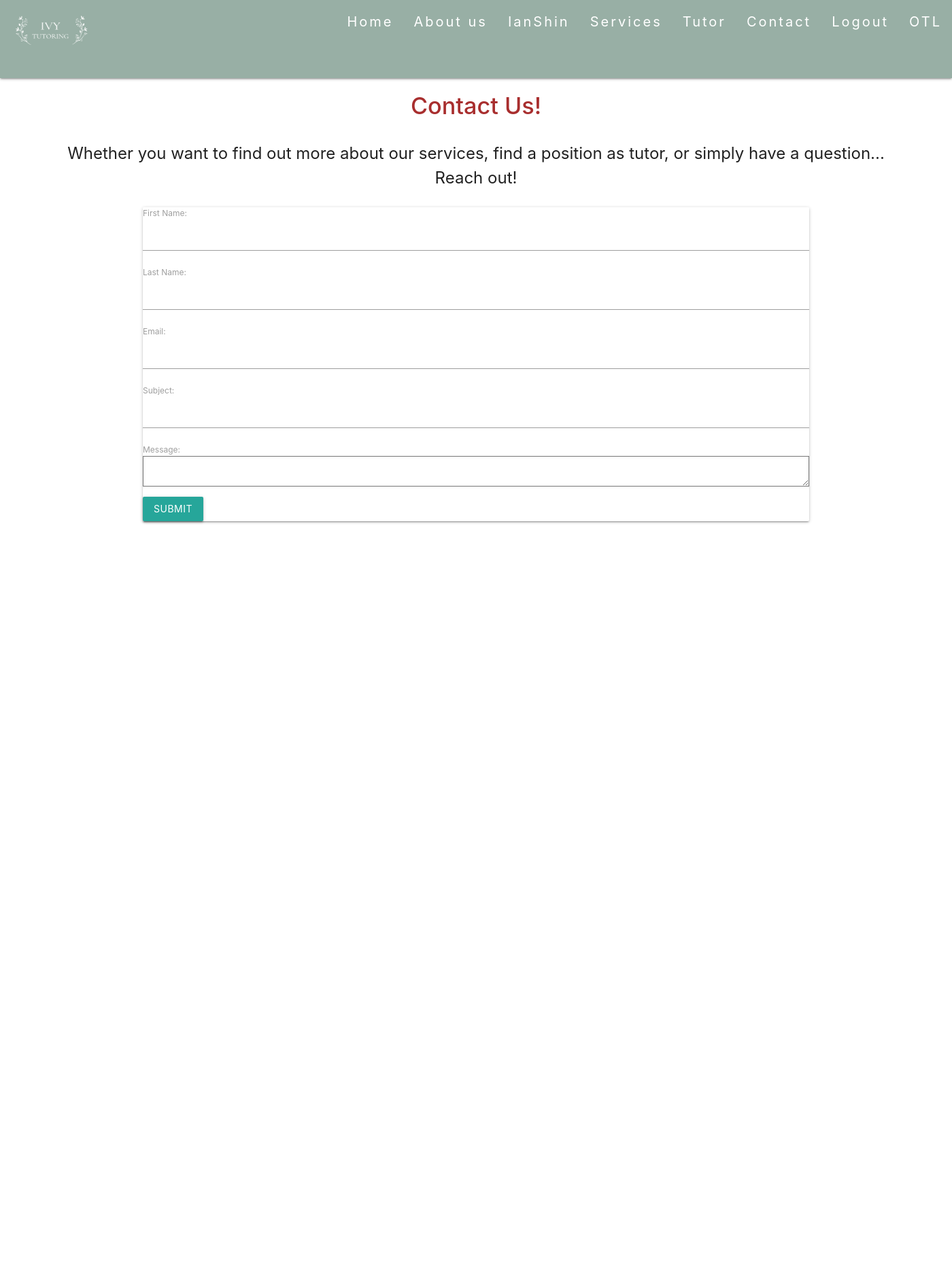
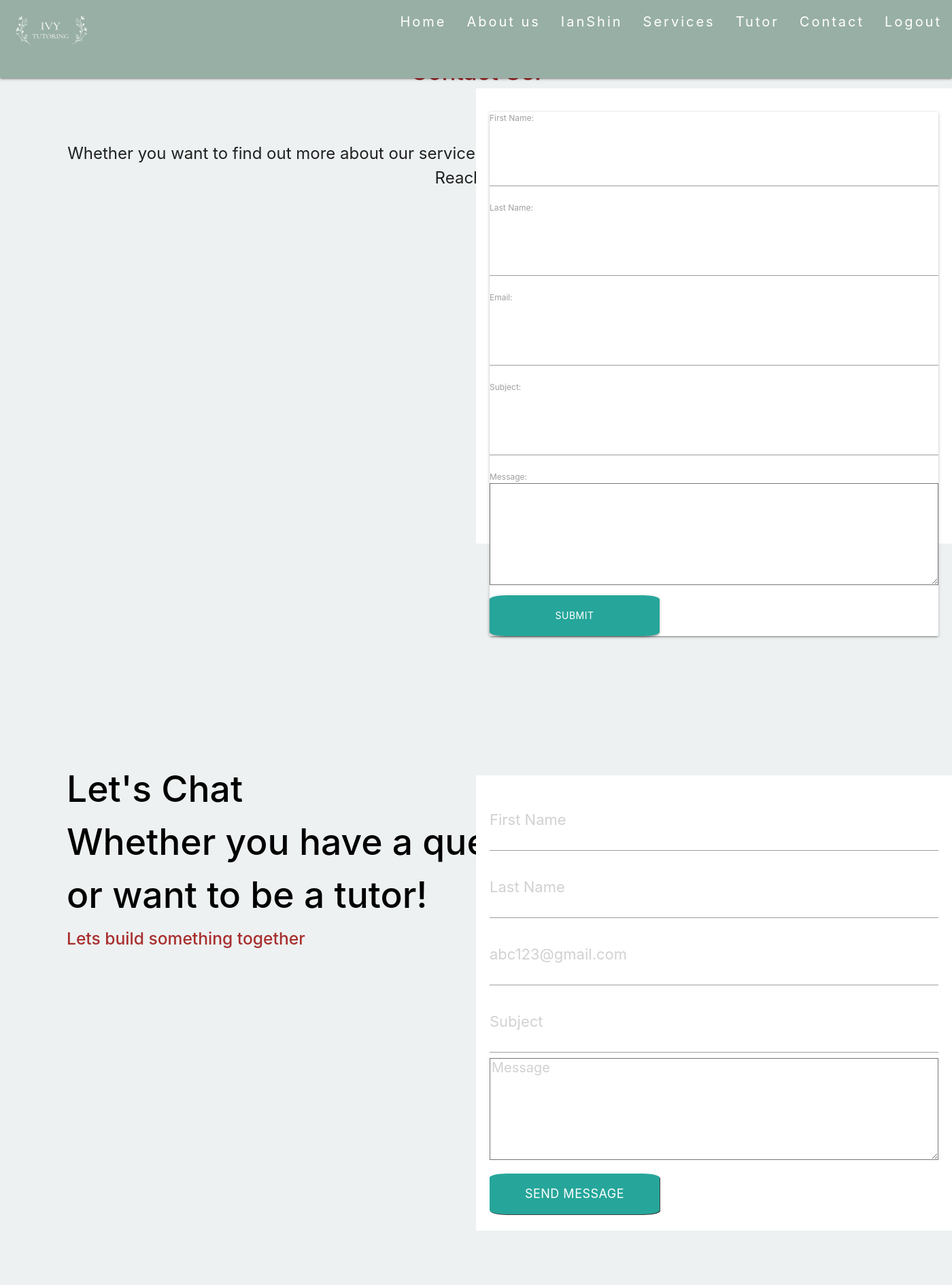
Before and after one commit to IanHShin/Ivy-Tutoring, a Django app: page /Contact/ in a window 1400 px wide; the page is wider, and only the part inside the window is pictured. Shown: that part at 68% size. Before the commit the page ends 771 px from the top of that part, so only its background shows below. Run offline with Django 3.2, Linux system fonts and the light colour scheme; a user stored in the database is signed in; some libraries are stand-ins or nearby versions.

Commit message:
Search Function/UI Edits

```diff
--- a/main/models.py
+++ b/main/models.py
@@ -14,4 +14,5 @@ class Profile(models.Model):
 		return f'{self.user.username} Profile'
 
 class OTP(models.Model):
+	email = models.EmailField(max_length=100, null=True, default=None)
 	token = models.CharField(max_length = 30, null=True, default=None)
--- a/main/templates/main/Applicant.html
+++ b/main/templates/main/Applicant.html
@@ -1,5 +1,8 @@
 {%include "main/HeadNav.html" %}
 <div style="margin:80px">
+    {% for message in messages %}
+        <p>{{ message }}</p>
+    {% endfor %}
     <h1>Career</h1>
     <h4>Join our team! We are accepting applications for online tutors!</h4>
     <p>
--- a/main/templates/main/Contact.html
+++ b/main/templates/main/Contact.html
@@ -1,8 +1,12 @@
+{% load widget_tweaks %}
 {%include "main/HeadNav.html" %}
 
 
 <body>
     <h4 class="" style="text-align:center;"><strong><font color="#a82e2e">Contact Us!</font></strong></h4>
+    {% for message in messages %}
+        <p>{{ message }}</p>
+    {% endfor %}
         <div class = "", style = "text-align: center; position:relative; top:70;">
             <font size = "5">
                 Whether you want to find out more about our services, find a position as tutor, or simply have a question...
@@ -21,19 +25,87 @@
         </div>
     </div>
 
+    <h2 class="line1" style="text-align:left;"><strong><font color="#000000">Let's Chat</font></strong></h2>
+    <h2 class="line2" style="text-align:left;"><strong><font color="#000000">Whether you have a question, </font></strong></h2>
+    <h2 class="line3" style="text-align:left;"><strong><font color="#000000">or want to be a tutor! </font></strong></h2>
+    <h5 class="line4" style="text-align:left;"><strong><font color="#a82e2e">Lets build something together </font></strong></h5>
+        <div class="container bcontent">
+
+                <form method="POST" class="form-group">
+                    {% csrf_token %}
+                    <div class="form-label-group">
+                        {% render_field form.first_name placeholder="First Name" class+="form-control"  %}
+                        {% render_field form.last_name placeholder="Last Name" class+="form-control"  %}
+                        {% render_field form.email placeholder="abc123@gmail.com" class+="form-control"  %}
+                        {% render_field form.subject placeholder="Subject" class+="form-control"  %}
+                        {% render_field form.message placeholder="Message" class+="form-control"  %}
+                    </div>
+                    <button type="submit" class="btn btn-success" style = "font-size:18px; margin-top:20px; box-shadow:1px 1px rgb(63, 62, 62);">Send Message</button>
+                </form>
+
+        </div>
+
 </body>
 
+
 <style>
-    h4{
-        position:relative;
-        top:50;
-    }
-    .container{
-        width:70%;
-        position:relative;
-        top:10%;
+    body{
+        background-color:#edf1f1;
+
     }
 
+    .line1{
+        min-width:700px;
+        position:relative;
+        top:27%;
+        left:7%;
+    }
+    .line2{
+        min-width:700px;
+        position:relative;
+        top:25%;
+        left:7%;
+    }
+    .line3{
+        min-width:700px;
+        position:relative;
+        top:23%;
+        left:7%;
+    }
+    .line4{
+        min-width:700px;
+        position:relative;
+        top:23%;
+        left:7%;
+    }
 
+    .container {
+        min-width:700px;
+        width:40%;
+        position:relative;
+        top:-10%;
+        left:25%;
+        border:20px solid white;
+        background-color:white;
+        height:670px;
+
+    }
+    .container input[type="text"] {
+        height:6rem;
+        font-size:22px;
+    }
+    .container input[type = "email"]{
+        height:6rem;
+        font-size:22px
+    }
+    .container textarea{
+        height:10rem;
+        font-size:20px
+    }
+    .container button{
+        width:250px;
+        height:60px;
+        border-radius:10%;
+    }
 
 </style>
--- a/main/templates/main/HeadNav.html
+++ b/main/templates/main/HeadNav.html
@@ -14,14 +14,11 @@
                 {% if user.is_authenticated %}
                     <li><a href = "/"> Home </a></li>
                     <li><a href = "/AboutUs"> About us </a></li>
-                    <li><a href = "Profile"> {{ user.username }}</a></li>
+                    <li><a href = "/Profile"> {{ user.username }}</a></li>
                     <li><a href= "/Services"> Services </a></li>
                     <li><a href = "/Tutor"> Tutor </a></li>
                     <li><a href = "/Contact/"> Contact </a></li>
                     <li><a href="/logout"> Logout </a></li>
-                    {% if user.is_superuser %}
-                        <li><a href="/OTL">OTL</a></li>
-                    {% endif %}
                 {% else %}
                     <li><a href = "/"> Home </a></li>
                     <li><a href = "/AboutUs"> About us </a></li>
--- a/main/templates/main/Profile.html
+++ b/main/templates/main/Profile.html
@@ -38,6 +38,11 @@
                                 </div>
                             </h4>
                             <li><a href= "EditProfile"> Edit</a></li>
+                            {% if user.is_authenticated %}
+                                {% if user.is_superuser %}
+                                    <li><a href="/OTL">OTL</a></li>
+                                {% endif %}
+                            {% endif %}
                     </div>
                 </div>
             </div>
--- a/main/urls.py
+++ b/main/urls.py
@@ -21,6 +21,7 @@ urlpatterns = [
 	path("Profile",views.profile,name = "Profile"),
 	path("EditProfile", views.profileEdit, name = "EditProfile"),
 	path("CheckOut/", views.create_checkout_session, name = "CheckOut"),
+	path("Search_Results/", views.Search_Results,name = "SearchResults"),
 
 
 ]
--- a/main/views.py
+++ b/main/views.py
@@ -1,4 +1,5 @@
-from django.http import JsonResponse, Http404, HttpResponse
+from django.http import JsonResponse, Http404, HttpResponse, HttpResponseRedirect, HttpResponsePermanentRedirect
+from django.urls import reverse
 from django.contrib.auth.models import Group, User
 from django.shortcuts import render, get_object_or_404, redirect
 from django.contrib import messages
@@ -15,6 +16,8 @@ from django.contrib.auth.decorators import login_required
 from django.views.decorators.csrf import csrf_exempt
 from django.conf import settings
 from django.views.generic.base import TemplateView
+from django.db.models import Q
+
 import stripe
 from .decorator import *
 from .forms import *
@@ -23,7 +26,6 @@ import json
 import os
 import random
 import string
-User = get_user_model()
 
 #IanShin -> homepage, logout_request
 #ChenWei -> TutorReg, UserLogin
@@ -42,7 +44,6 @@ def about(request):
 		"learnText": "Learn more about us here"
 	}
 	pictureTexts = ["Our Story", "Learn more about us here" ]
-
 	return render(request=request,template_name='main/AboutUs.html', context = {"aboutUsContext" : aboutUsContext})
 
 @csrf_exempt
@@ -55,7 +56,6 @@ def stripe_config(request):
 def create_checkout_session(request):
 	if request.method == 'GET':
 		domain_url = "http://" + str(get_current_site(request)) + "/"
-		# domain_url = 'http://localhost:8000/'
 		stripe.api_key = settings.STRIPE_SECRET_KEY
 		try:
 			# Create new Checkout Session for the order
@@ -91,7 +91,7 @@ class SuccessView(TemplateView):
 class CancelledView(TemplateView):
 	template_name = 'main/cancelled.html'
 
-#Admin User only, decorator to check that required
+#Admin User only
 @login_required(login_url="main:Login")
 @Check_Superuser
 def OneTimeReg(request):
@@ -100,28 +100,34 @@ def OneTimeReg(request):
 		if form.is_valid():
 			sender = "admin@gmail.com"
 			receiver = form.cleaned_data.get('email')
+			# Get the current site
+			current_site = get_current_site(request)
+			# Create custom token
+			token = ''.join(random.choices(string.ascii_uppercase + string.digits, k = 30))
+			subject = 'Register for your account'
+			# Message
+			content = render_to_string('main/OneTimeLink.html', {
+				'domain': current_site.domain,
+				'token': token,
+			})
+			# If user already register, prevent sending register link
 			if User.objects.filter(email=receiver).exists():
 				messages.error(request, "Account with that email already exists")
+			# If user already got the link, but said didn't receive it, this resent the link with different token
+			elif OTP.objects.filter(email=receiver).exists():
+				OTP.objects.filter(email=receiver).update(token=token)
+				# Send Email
+				sendEmail(subject, content, sender, receiver)
+				messages.success(request, "Register Email Resent")
+			# User will get link to register and token info store in model OTP
 			else:
-				# Get the current site
-				current_site = get_current_site(request)
-				# Create custom token
-				token = ''.join(random.choices(string.ascii_uppercase + string.digits, k = 30))
-				OTP.objects.create(token=token)
-				# Subject of the activate email
-				subject = 'Register for your account'
-				# Message
-				message = render_to_string('main/OneTimeLink.html', {
-					'domain': current_site.domain,
-					'token': token,
-				})
+				OTP.objects.create(email=receiver, token=token)
 				# Send Email
-				email = EmailMessage(subject, message, from_email=sender, to=[receiver])
-				email.send()
+				sendEmail(subject, content, sender, receiver)
+				messages.success(request, "Register Email Sent")
 	else:
 		form = OneTimeRegForm()
-		context = {'form': form }
-		return render(request, 'main/OneTimeReg.html', context)
+		return render(request, 'main/OneTimeReg.html', {'form': form })
 	return redirect("main:OTL")
 
 @Check_Login
@@ -131,7 +137,7 @@ def TutorReg(request, token):
 		query = OTP.objects.get(token=token).token
 	except(TypeError, ValueError, OverflowError, OTP.DoesNotExist):
 		query = None
-	# If token exist and is same, show register form
+	# If token exist and is same with the one in the link, direct it to register form
 	if query is not None and query == token:
 		if request.method == 'POST':
 			form = TutorForm(request.POST)
@@ -145,15 +151,14 @@ def TutorReg(request, token):
 				# Subject of the activate email
 				subject = 'Activate Your Ivy Tutoring Account'
 				# Message
-				message = render_to_string('main/activate_email.html', {
+				content = render_to_string('main/activate_email.html', {
 					'user': user,
 					'domain': current_site.domain,
 					'uid': urlsafe_base64_encode(force_bytes(user.pk)),
 					'token': default_token_generator.make_token(user),
 				})
 				# Send Email
-				email = EmailMessage(subject, message, from_email=sender, to=[receiver])
-				email.send()
+				sendEmail(subject, content, sender, receiver)
 				OTP.objects.filter(token=token).delete()
 				return redirect("main:Login")
 			else:
@@ -161,11 +166,12 @@ def TutorReg(request, token):
 				for i in errorData:
 					errorMsg = errorData[i][0]['message']
 					messages.error(request, errorMsg)
-		form = TutorForm()
-		context = {'form': form }
-		return render(request, 'main/SignUp.html', context)
+		else:
+			form = TutorForm()
+			return render(request, 'main/SignUp.html', {'form': form })
 	else:
-		return HttpResponse("Invalid Link")
+		messages.error(request, "Invalid Link")
+		return redirect("main:homepage")
 
 
 # When user click on the link that is sended to their email to activate
@@ -182,11 +188,9 @@ def activate(request, uidb64, token):
 		addGroup(user)
 		user.save()
 		messages.success(request, "Email Confirmed")
-		return redirect("main:homepage")
 	else:
 		messages.error(request, "Invalid Link")
-		return redirect("main:homepage")
-
+	return redirect("main:homepage")
 
 @Check_Login
 def UserLogin(request):
@@ -199,6 +203,8 @@ def UserLogin(request):
 			if user is not None:
 				login(request,user)
 				return redirect("main:homepage")
+		# elif request.user.is_anonymous:
+		# 	messages.error(request, "Email not confirmed")
 		else:
 			messages.error(request, "Username or Password Incorrect")
 			return redirect("main:Login")
@@ -210,24 +216,27 @@ def logout_request(request):
 	return redirect("main:homepage")
 
 def applicant(request): #consider using main_admins. Could be easier for Melissa
+	sender = "somedomain@mail.com"
+	receiver = "admin@gmail.com"
 	if request.method == "POST":
 		form = ApplicantForm(request.POST)
 		if form.is_valid():
-			subject = "New Applicant!"
 			body = {
-				'firstName': form.cleaned_data['firstName'],
-				'lastName': form.cleaned_data['lastName'],
-				'emailAddress': form.cleaned_data['emailAddress'],
-				'message':form.cleaned_data['message'],
+				"subject" : "New Applicant!",
+				'First Name': form.cleaned_data['firstName'],
+				'Last Name': form.cleaned_data['lastName'],
+				'Email Address': form.cleaned_data['emailAddress'],
+				'Message' : form.cleaned_data['message'],
 			}
-			message = "\n".join(body.values())
-			try:
-				send_mail(subject,message, "admin@example.com",['admin@example.com']) #We will only use this during development. CLI for confirmation
-			except BadHeaderError: #Prevents header injection
-				return HttpResponse("Invalid Header Found")
-			return redirect("main:homepage")
-	form = ApplicantForm()
-	return render(request,"main/Applicant.html", {"form":form})
+			content = ""
+			for key, value in body.items():
+				content += "\n" + key + ":\n\t" + value
+			sendEmail(body["subject"], content, sender, receiver)
+			messages.success(request, "Tutor Applcation Received")
+	else:
+		form = ApplicantForm()
+		return render(request,"main/Applicant.html", {"form":form})
+	return redirect("main:Applicant")
 
 def ContactUs(request):
 	# sender = os.getenv('SENDER_EMAILl')
@@ -238,22 +247,24 @@ def ContactUs(request):
 		form = ContactForm(request.POST)
 		# Get all the data from form
 		if form.is_valid():
-			subject = form.cleaned_data.get('subject')
-			first_name = form.cleaned_data.get('first_name')
-			last_name = form.cleaned_data.get('last_name')
-			# For later
-			# user_type = form.cleaned_data.get('user_type')
-			email = form.cleaned_data.get('email')
-			message = form.cleaned_data.get('message')
-			content = f"First Name: {first_name}\nLast Name: {last_name}\nEmail: {email}\nMessage: {message}"
-			try:
-				send_mail(subject,  content, sender, [receiver]) #We will only use this during development. CLI for confirmation
-			except BadHeaderError: #Prevents header injection
-				return HttpResponse("Invalid Header Found")
-			return redirect("main:homepage")
+			body = {
+				"subject" : form.cleaned_data['subject'],
+				'First Name': form.cleaned_data['first_name'],
+				'Last Name': form.cleaned_data['last_name'],
+				# For later
+				# "user_type" : form.cleaned_data['user_type'],
+				'Email Address': form.cleaned_data['email'],
+				'Message' : form.cleaned_data['message'],
+			}
+			content = ""
+			for key, value in body.items():
+				content += "\n" + key + ":\n\t" + value
+			sendEmail(body["subject"], content, sender, receiver)
+			messages.success(request, "Contact form sent, please allow 24 hours for us to reply.")
 	else:
 		form = ContactForm()
 		return render(request, 'main/Contact.html', {'form': form})
+	return redirect("main:contactus")
 
 def addGroup(user):
 	if Group.objects.filter(name='Tutor'):
@@ -263,6 +274,12 @@ def addGroup(user):
 		Group.objects.create(name='Tutor')
 		group = Group.objects.get(name='Tutor')
 		user.groups.add(group)
+
+def sendEmail(*args):
+	try:
+		send_mail(args[0], args[1], args[2], [args[3]])
+	except BadHeaderError:
+		return HttpResponse("Invalid Header Found")
 
 class tutorList(ListView):
 	model = User
@@ -289,3 +306,13 @@ def profileEdit(request):
 			form = ProfileForm()
 	context = {'form':form}
 	return render(request,"main/EditProfile.html", context)
+
+def Search_Results(request):
+    query = request.GET.get('searchBar')
+    print(query)
+    if query:
+        context = {}
+        context["all_results"] = User.objects.filter(Q(username__icontains = query) |
+        Q(first_name__icontains = query) |
+        Q(last_name__icontains = query))
+        return render(request, "main/TutorSearch.html", context)
```
Also changed, not shown: main/templates/main/Home.html (+18 -14 lines), main/templates/main/Login.html (+38 -14 lines), main/templates/main/TutorSearch.html (added, +110 -0 lines), main/templates/main/Tutors.html (+9 -2 lines), main/migrations/0003_otp_email.py (added), 1 other file.
